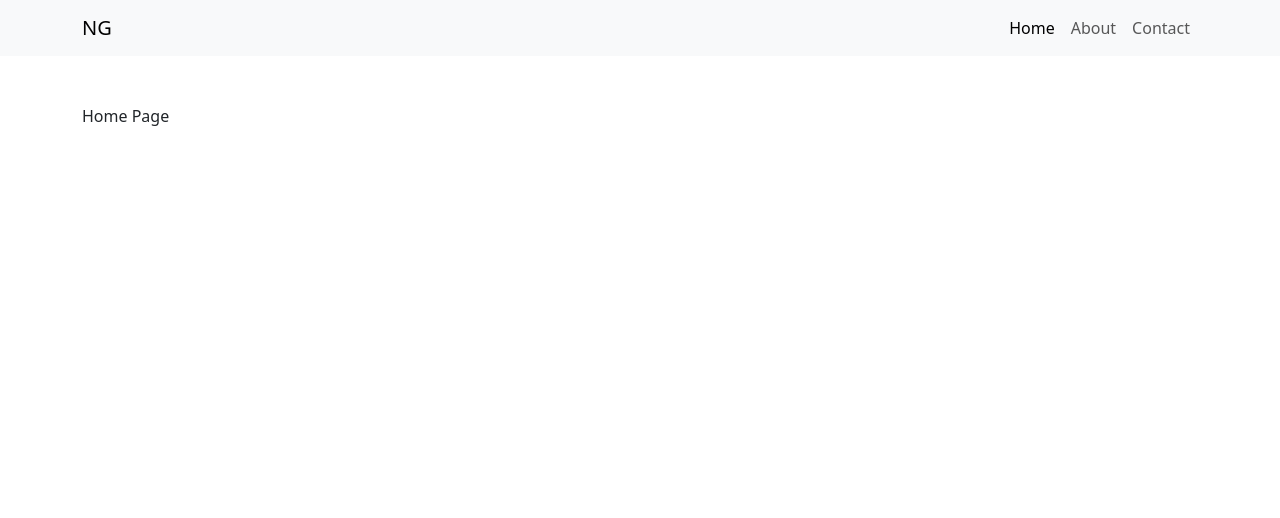
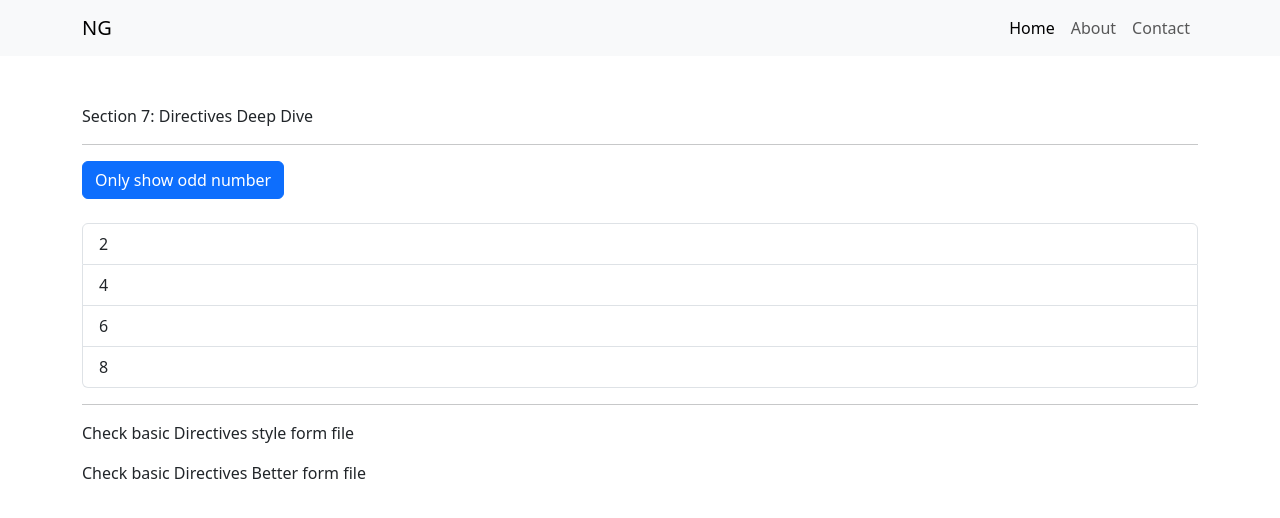
Before and after one commit to FrontEndProfile/NGPratice, an Angular app: page / in a window 1280 px wide. Shown: the top 518 px of the page. Built offline with nearby package versions, Linux system fonts and the light colour scheme.

Commit message:
Directives code add

```diff
--- a/src/app/app.module.ts
+++ b/src/app/app.module.ts
@@ -9,6 +9,7 @@ import { AboutComponent } from './page/about/about.component';
 import { ContactComponent } from './page/contact/contact.component';
 import { RouterModule } from '@angular/router';
 import { FormsModule } from '@angular/forms';
+import { HighlightDirective } from './highlight.directive';
 
 @NgModule({
   declarations: [
@@ -16,7 +17,8 @@ import { FormsModule } from '@angular/forms';
     NavbarComponent,
     HomeComponent,
     AboutComponent,
-    ContactComponent
+    ContactComponent,
+    HighlightDirective
   ],
   imports: [
     BrowserModule,
--- /dev/null
+++ b/src/app/highlight.directive.ts
@@ -0,0 +1,32 @@
+// import { Directive, ElementRef } from '@angular/core';
+
+// @Directive({
+//   selector: '[appHighlight]'
+// })
+// export class HighlightDirective {
+
+//   constructor(private el: ElementRef) {
+//     this.el.nativeElement.style.backgroundColor = "green";
+//     this.el.nativeElement.style.color = "white";
+//     this.el.nativeElement.style.padding = "4px 10px";
+//    }
+// }
+
+
+
+import { Directive, OnInit, ElementRef, Renderer2, HostListener } from '@angular/core';
+@Directive({
+  selector: '[appBetterHighlight]'
+})
+export class HighlightDirective implements OnInit {
+  constructor(private elRef: ElementRef, private renderer: Renderer2) { }
+  ngOnInit() {
+    // this.renderer.setStyle(this.elRef.nativeElement, 'background-color', 'blue');
+  }
+  @HostListener('mouseenter') mouseover(eventData: Event) {
+    this.renderer.setStyle(this.elRef.nativeElement, 'background-color', 'blue',);
+    }
+    @HostListener('mouseleave') mouseleave (eventData: Event) {
+    this.renderer.setStyle(this.elRef.nativeElement, 'background-color', 'teal');
+    }
+}
--- a/src/app/page/home/home.component.css
+++ b/src/app/page/home/home.component.css
@@ -0,0 +1,3 @@
+.odd {
+    color: red;
+}
--- a/src/app/page/home/home.component.html
+++ b/src/app/page/home/home.component.html
@@ -1 +1,26 @@
-<p>Home Page</p>
+<p>Section 7: Directives Deep Dive</p>
+
+<hr>
+
+<section>
+    <button class="btn btn-primary" (click)="onlyOdd = !onlyOdd">Only show odd number</button>
+    <br>
+    <br>
+    <ul class="list-group">
+        <ng-container *ngIf="onlyOdd">
+            <li class="list-group-item"
+            [ngClass]="{odd : odd % 2 !== 0}"
+            [ngStyle]="{backgroundColor : odd % 2 !== 0 ? 'yellow' : 'transparent'}"
+            *ngFor="let odd of oddNumber">{{ odd}}</li>
+        </ng-container>
+        <ng-container *ngIf="!onlyOdd">
+            <li class="list-group-item"
+            [ngStyle]="{backgroundColor : even % 2 !== 0 ? 'yellow' : 'transparent'}"
+            *ngFor="let even of evenNumber">{{ even}}</li>
+        </ng-container>
+    </ul>
+
+    <hr>
+    <p appBasicHighlight>Check basic Directives style form file</p>
+    <p appBetterHighlight>Check basic Directives Better form file</p>
+</section>
--- a/src/app/page/home/home.component.ts
+++ b/src/app/page/home/home.component.ts
@@ -6,6 +6,11 @@ import { Component } from '@angular/core';
   styleUrl: './home.component.css'
 })
 export class HomeComponent {
+  numbers = [1,2,3,4,5,6,7,8,9];
+  onlyOdd = false;
 
 
+  oddNumber = [1,3,5,7,9];
+  evenNumber = [2,4,6,8];
+
 }
```
Also changed, not shown: 1 other file (tests, documents, lock files or other folders).
